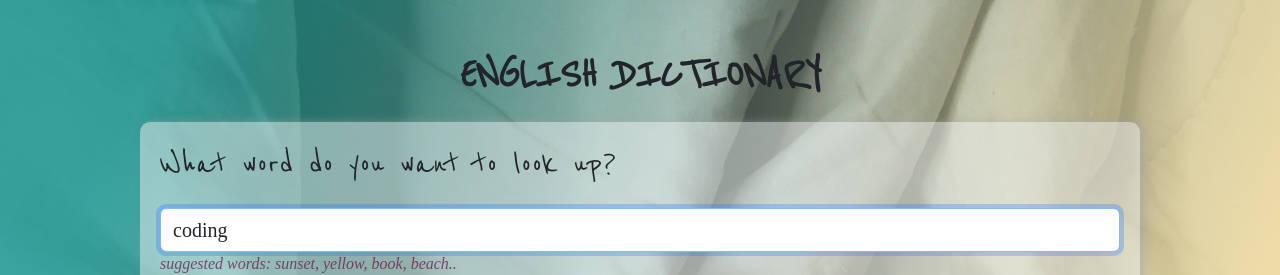
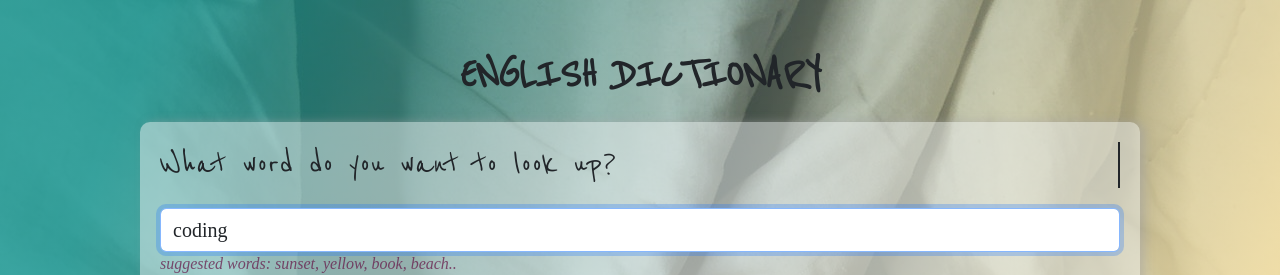
Before and after one commit to aqualinka/react-dictionaryapp, a React (Create React App) app: page / in a window 1280 px wide. Shown: the top 275 px of the page. Built offline with nearby package versions, Linux system fonts and the light colour scheme; no server answers; a web font is replaced by a local one.

Commit message:
added keyframes to h2

```diff
--- a/src/Dictionary.css
+++ b/src/Dictionary.css
@@ -16,3 +16,18 @@ p{
     font-style: italic;
     opacity: 0.7;
 }
+@keyframes typing {
+    from {
+      width: 0;
+    }
+    to {
+      width: 100%;
+    }
+  }
+
+  .typingText {
+    overflow: hidden;
+    animation: typing 5s steps(40, end); /* Set the animation duration and steps */
+    white-space: nowrap;
+    border-right: 2px solid;
+  }
--- a/src/Dictionary.js
+++ b/src/Dictionary.js
@@ -45,7 +45,7 @@ function handlePexelsResponse(event){
 if(loaded){
     return (<div className="Dictionary">
     <section>
-        <h2 className="secondheading">What word do you want to look up?</h2>
+        <h2 className="secondheading typingText">What word do you want to look up?</h2>
         <div>
         <form onSubmit={submitForm}>
             <input onChange={changeInputValue} type="text" autoFocus={true} defaultValue={props.defaultKeyword} className="form-control"/>
```
